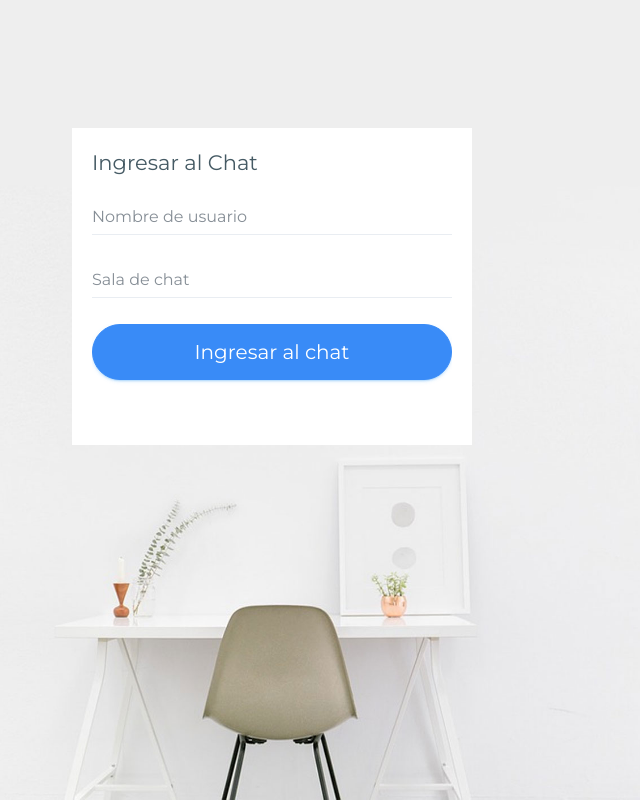
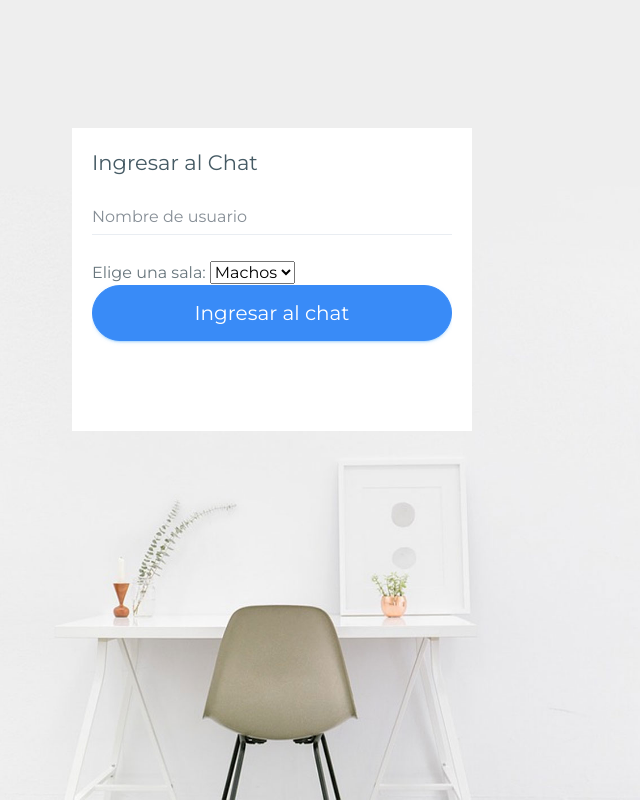
Before and after one commit to fernt0411/chat-rooms, a website: page public/index.html in a window 1280 px wide. Shown: the whole page, without its empty margins (368-1008 px from the left). Drawn offline with Linux system fonts and the light colour scheme.

Commit message:
chat with rooms

```diff
--- a/public/index.html
+++ b/public/index.html
@@ -53,7 +53,12 @@
                         </div>
                         <div class="form-group">
                             <div class="col-xs-12">
-                                <input class="form-control" type="text" required="" placeholder="Sala de chat" name="room"> </div>
+                                <label for="room">Elige una sala:</label>
+                                <select name="room">
+                                    <option value="machos">Machos</option>
+                                    <option value="maricas">Maricas</option>
+                                  </select>
+                                <!-- <input class="form-control" type="text" required="" placeholder="Sala de chat" name="room"> </div> -->
                             </div>
 
                             <div class="form-group text-center">
```
Also changed, not shown: public/chat.html (+1 -1 lines). Lines whose indentation alone changed are shown as unchanged.
